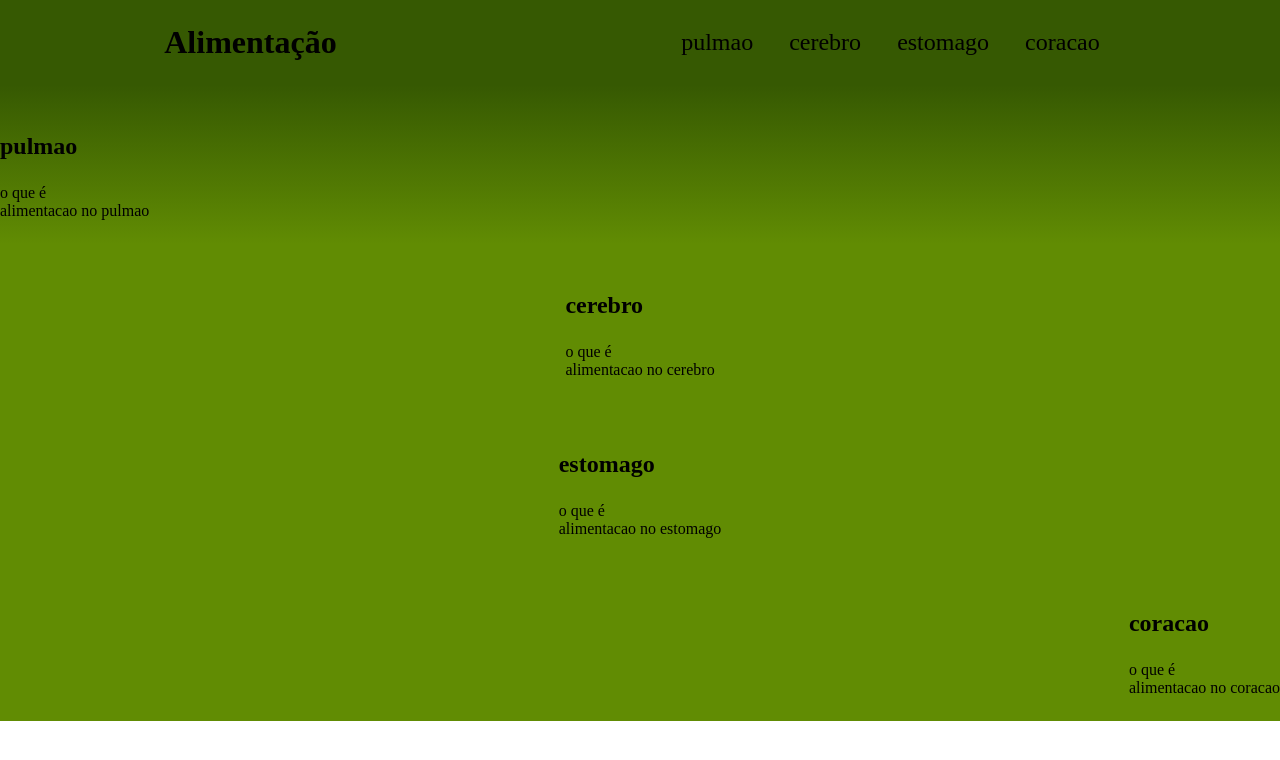
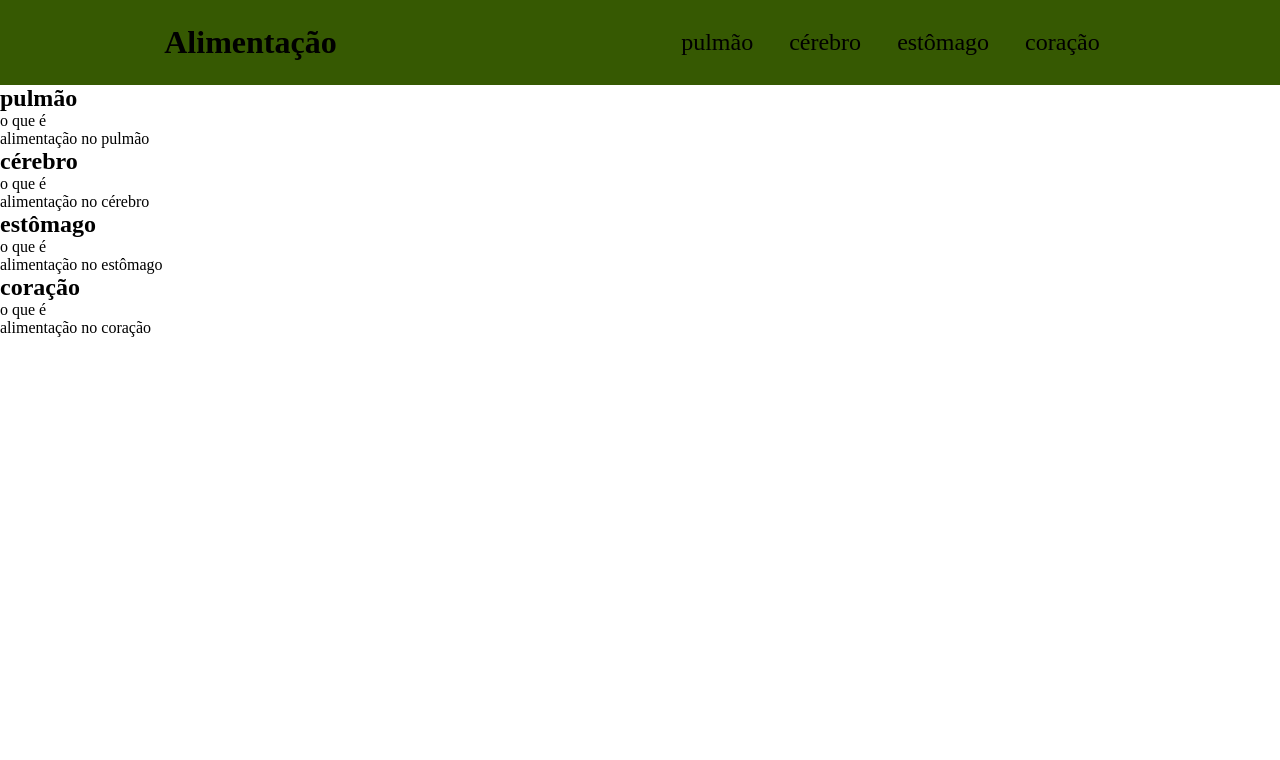
Before and after one commit to lyndossantos/segundog_2023, a plain HTML site: page index.html in a window 1280 px wide. Drawn offline with Linux system fonts and the light colour scheme.

Commit message:
Update index.html

```diff
--- a/index.html
+++ b/index.html
@@ -6,47 +6,51 @@
     <meta name="viewport" content="width=device-width, initial-scale=1.0">
     <title>Document</title>
     <link rel="stylesheet" href="geral.css">
+    <link rel="preconnect" href="https://fonts.googleapis.com">
+    <link rel="preconnect" href="https://fonts.gstatic.com" crossorigin>
+    <link href="https://fonts.googleapis.com/css2?family=Poppins&display=swap" rel="stylesheet">
 </head>
 <body>
 
     <header class="cabecalho">
         <h1>Alimentação</h1>
         <ul class="cabecalho-lista">
-            <li class="cabecalho-lista-item">pulmao</li>
-            <li class="cabecalho-lista-item">cerebro</li>
-            <li class="cabecalho-lista-item">estomago</li>
-            <li class="cabecalho-lista-item">coracao</li>
+            <li class="cabecalho-lista-item">pulmão</li>
+            <li class="cabecalho-lista-item">cérebro</li>
+            <li class="cabecalho-lista-item">estômago</li>
+            <li class="cabecalho-lista-item">coração</li>
         </ul>
         </header>
-        <section class="pulmao">
-            <div class="pulmao-div-conteudo">
-            <h2 class="pulmao-titulo">pulmao</h2>
-            <p class="pulmao-texto-um">o que é</p>
-            <p class="pulmao-texto-dois">alimentacao no pulmao</p>
+        <section class="pulmão">
+            <div class="pulmão-div-conteudo">
+            <h2 class="pulmão-titulo">pulmão</h2>
+            <p class="pulmão-texto-um">o que é</p>
+            <p class="pulmão-texto-dois">alimentação no pulmão</p>
             </div>
         </section>
 
-        <section class="cerebro">
-            <div class="cerebro-div-conteudo">
-            <h2 class="cerebro-titulo">cerebro</h2>
-            <p class="cerebro-texto-um">o que é</p>
-            <p class="cerebro-texto-dois">alimentacao no cerebro</p>
+        <section class="cérebro">
+            <div class="cérebro-div-conteudo">
+            <h2 class="cérebro-titulo">cérebro</h2>
+            <p class="cérebro-texto-um">o que é</p>
+            <p class="cérebro-texto-dois">alimentação no cérebro</p>
             </div>
          </section>
 
-        <section class="estomago">
-            <div class="estomago-div-conteudo">
-            <h2 class="estomago-titulo">estomago</h2>
-            <p class="estomago-texto-um">o que é</p>
-            <p class="estomago-texto-dois">alimentacao no estomago</p>
+        <section class="estômago ">
+            <div class="estômago-div-conteudo">
+            <h2 class="estômago-titulo">estômago</h2>
+            <p class="estômago-texto-um">o que é</p>
+            <p class="estômago-texto-dois">alimentação no estômago</p>
             </div>
          </section>
 
-        <section class="coracao">
-            <div class="coracao-div-conteudo">
-            <h2 class="coracao-titulo">coracao</h2>
-            <p class="coracao-texto-um">o que é</p>
-            <p class="coracao-texto-dois">alimentacao no coracao</p>
+        <section class="coração">
+            <div class="coração"></div>
+            <div class="coração-div-conteudo">
+            <h2 class="coração-titulo">coração</h2>
+            <p class="coração-texto-um">o que é</p>
+            <p class="coração-texto-dois">alimentação no coração</p>
             </div>
          </section>
 
@@ -54,5 +58,7 @@
 
 
 
+
+
 </body>
 </html>
```
